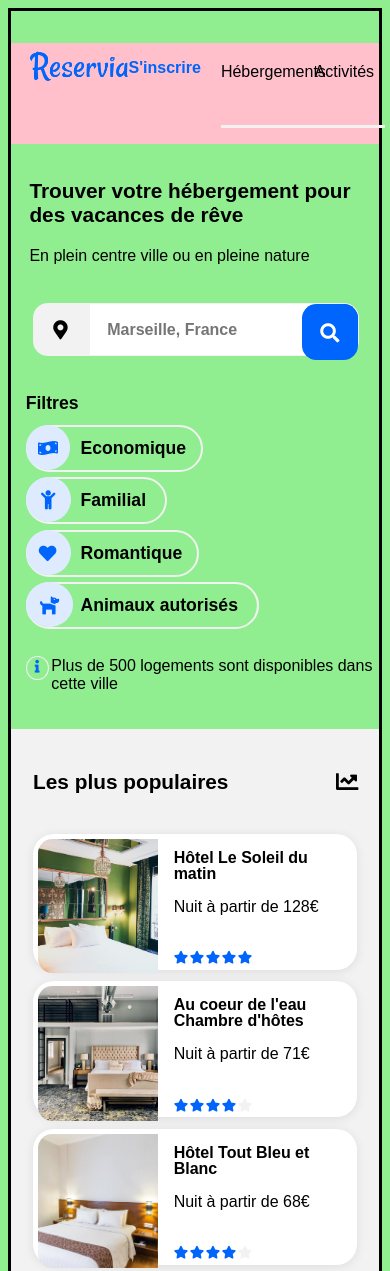
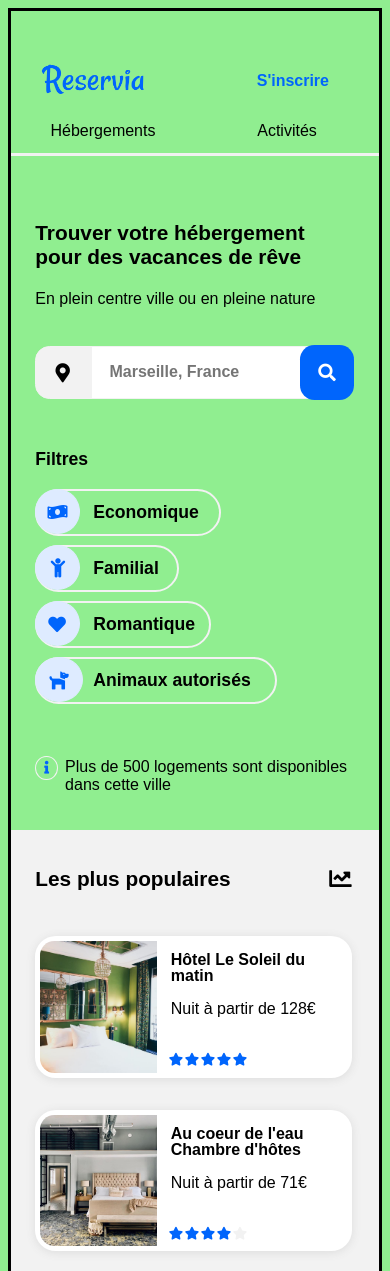
Before and after one commit to Madlys/ClarisseBouy_2_30062021, a plain HTML site: page index.html in a window 390 px wide. Shown: the top 1271 px of the page. Drawn offline with Linux system fonts and the light colour scheme; a web font is replaced by a local one.

Commit message:
réorganisation partie mobile manque agencement section hébergements et section activités

```diff
--- a/mobiles.css
+++ b/mobiles.css
@@ -12,28 +12,18 @@ body
 
 	header
 	{
-		background-color: pink;
-		margin: 2rem 3% 0 0%;/*marges ext*/
-		width: 100%;/*largeur*/
-		height: 6.3rem;/*hauteur*/
-	}
-
-	nav/*=header*/
-	{
 		flex-wrap: wrap; /*disposition des éléments flexibles*/
 	}
 
 	.reservia/*logo*/
 	{
-		margin-left: 5%;
+		margin-left: 30px;
 		order: 1;
 	}
 
 	.menu/*"hébergements" et "activités"*/
 	{
 		width: 100%;/*largeur*/
-		margin-left: 0;/*marge ext gauche annulée*/
-		margin-top: 1%;
 		order: 3;
 	}
 
@@ -54,27 +44,21 @@ body
 
 	#sinscrire
 	{
-		margin-left: auto;
-		margin-right: 20px;
 		order: 2;
-		text-align: right;
 	}
 
 	/*--------------------------Barre de recherche ---------------------------*/
 
 	.vacancesdereve/*titre barre de recherche*/
 	{
-		width: 90%;/*largeur bloc*/
-		margin-left: 5%;/*marge ext gauche du bloc*/
-		margin-top: 35px;/*marge ext entre ce bloc et le bloc header*/
+		margin: 3.1rem 6.6% 0 6.6%;/*marges ext*/
 		line-height: 1.5rem;/*espace entre les lignes*/
 	}
 
 	.barrederecherche
 	{
-		width: 88%;/*largeur bloc -ajustement visuel*/
-		margin-top: 2.2rem;/*marge ext haute (entre barre de recherche et titre)*/
-		margin-left: 6%;/*marge ext gauche (entre barre de recherche et bord de la page)*/
+		width: 86%;
+		margin: 2.2rem 6.6% 0 6.6%;/*marges ext*/
 		position: relative;/*devient l'espace de réf du bouton rechercher avec icon*/
 	}
 
@@ -101,18 +85,17 @@ body
 
 	i.fa-search/*bouton rechercher avec icon*/
 	{
-		font-size: 1.2rem;/*taille icon*/
+		font-size: 1.1rem;/*taille icon*/
 		display: flex;/*visible et en disposition flexbox*/
 		align-items: center;/*icon au centre sur l'axe vertical*/
 		justify-content: center;/*icon au centre sur l'axe horizontal*/
 		color: white;/*couleur icon*/
 		background-color: #0065FC;/*couleur fond bleu*/
-		width: 3.5rem;/*largeur bloc*/
-		height: 3.5rem;/*hauteur bloc*/
+		width: 3.4rem;/*largeur bloc*/
+		height: 3.4rem;/*hauteur bloc*/
 		border-radius: 0.9rem;/*coins arrondis*/
 		position: absolute;/*placement dans espace de réf (barrederecherche)*/
-		right: 0;/*distance droite*/ top: 0;/*...et haut*/
-		margin-left: 0;
+		right: -1.5px;/*distance droite*/ top: -1.5px;/*...et haut*/
 	}
 
 
@@ -121,75 +104,31 @@ body
 
 	.blocfiltre/*bloc filtres*/
 	{
-		display: inline-block;
+		width: 100%;
 	}
 
 	.titreblocfiltres
 	{
-		width: 88%;
-		margin-top: 2.3rem;/*marge ext haute*/
-		margin-left: 4%;/*marge ext gauche*/
-		margin-bottom: -0.6rem;/*ajustement visuel*/
+		width: 90%;
+		margin-left: 6.6%;
 	}
 
-	.filtres/*bloc filtres*/
+	.filtres/*filtres sans titre général*/
 	{
-		width: 66%;/*largeur*/
-		height: 13.1rem;/*hauteur*/
-		margin: 1.1rem 0 0 4%;/*marge ext + ajustement visuel*/
+		width: 90%;/*largeur*/
+		height: 14rem;/*hauteur*/
+		margin: 0 6.6% 0 6.6%;/*marge ext*/
 		flex-wrap: wrap;/*élément va à la ligne lorsque plus de place*/
 	}
 
-	.filtre/*intitulés filtres + contour gris*/
-	{
-		padding-left: 2rem;/*ajustement visuel*/
-	}
 
-	.filtre h2/*intitulés filtres*/
-	{
-		margin-left: 3.8rem;/*marge est gauche (entre bord contour et gris et intitulé)*/
-		margin-right: 1.9rem;/*ajustement visuel*/
-	}
-
-	#economique/*bloc filtre économique*/
-	{
-		width: 11.1rem;/*largeur*/
-	}
-
-	#familial/*bloc filtre familial*/
-	{
-		width: 8.8rem;/*largeur*/
-	}
-
-	#romantique/*bloc filtre romantique*/
-	{
-		width: 10.6rem;/*largeur*/
-	}
-
-	#economique h2, #familial h2, #romantique h2, #animaux h2
-	{
-		margin-left: 1.3rem;/*ajustement visuel*/
-		margin-right: 0.9rem;/*marge ext droite*/
-	}
-
-	#animaux/*bloc filtre animaux autorisés*/
-	{
-		width: 13.8rem;/*largeur*/
-	}
-
-	#animaux h2/*"animaux autorisés"*/
-	{
-		width: 10.1rem;/*ajustement visuel*/
-	}
 
 	/*---------------------------Info------------------------------*/
 
 	.infotexte/*icon info + texte*/
 	{
-		align-items: baseline;/*éléments flexibles alignés sur la ligne de départ de l'axe vertical*/
-		margin: 0.6rem 0 2.3rem 4%;/*marge ext*/
-		height: 2.6rem;/*hauteur*/
-		width: 95%;/*largeur*/
+		width: 90%;/*largeur*/
+		margin: 2.1rem 6.6% 2.3rem 6.6%;/*marge ext*/
 	}
 
 
@@ -199,20 +138,25 @@ body
 	.hebergements/*bloc section hébergements (titre + cartes + afficherplus)*/
 	{
 		width: 100%;
+		height: 80%;
 		background-color: transparent;/*pas de fond*/
-		left: 0;/*positon gauche en fonction du bloc de référence*/top: 581px;/*ajustement visuel*/
+		top: 36.9rem;
 	}
 
 	#titrehebergements/*titre*/
 	{
-		width: 60%;
+		margin-top: 2rem;/*marge ext haute*/
+		margin-left: 6.6%;/*marge ext gauche (entre bord section et titre)*/
 	}
 
 	.carteshebergements/*bloc cartes*/
 	{
-		margin-top: 1.2rem;/*marge ext haute (entre bloc cartes et titre)*/
-		flex-direction: column;/*éléments à la suite sur une colonne*/
-		flex-wrap: nowrap;/*élément flex en une seule colonne*/
+		background-color: burlywood;
+		width: 85%;/*largeur bloc*/
+		height: 80%;/*hauteur bloc*/
+		margin: 1.4rem 6.6% 2rem 6.6%;/*marge ext*/
+		flex-direction: column;/*élément à la suite sur une ligne*/
+		grid-gap: 0;/*pas d'espace entre les cartes*/
 	}
 
 	.cartes/*cartes (photo + description)*/
@@ -220,14 +164,9 @@ body
 		width: 100%;/*largeur carte*/
 	}
 
-	.photos/*photos d'hébergements*/
-	{
-		width: 100%;/*largeur*/
-	}
-
 	#afficherplus
 	{
-		margin-top: 0.7rem;/*marge ext haute*/
+		margin-left: 6.6%;
 	}
 
 
@@ -237,59 +176,44 @@ body
 	.populaires/*bloc gris section populaires (titre + cartes)*/
 	{
 		width: 100%;/*largeur*/
-		height: 36.3rem;/*hauteur*/
+		height: 30%;/*hauteur*/
 		border-radius: 0;/*coins pas arrondis*/
-		margin-top: 0.6rem;/*ajustement visuel*/
 	}
 
 	#titrepopulaire/*bloc titre + icône*/
 	{
-		height: 5.6rem;/*hauteur bloc*/
-		width: 88%;/*largeur bloc*/
-		margin: -1.3rem 6% 1.3rem 6%;/*marges ext + ajustement visuel*/
-	}
-
-	.fa-chart-line/*icon populaire*/
-	{
-		width: 1.3rem;/*largeur icône*/
+		width: 86%;
+		margin: 2.9rem 6.6% 0 6.6%;
 	}
 
 	#cartespopulaires/*bloc cartes*/
 	{
-		width: 88%;/*largeur*/
-		height: 28.3rem;/*hauteur*/
-		margin: -0.6rem 6% -0.6rem 6%;/*marges ext + ajustement visuel*/
+		width: 86%;/*largeur*/
+		height: 80%;/*hauteur*/
+		margin: 2rem 6.6% 2.1rem 6.6%;/*marges ext*/
 	}
 
-	.cartes2/*cartes blanches populaires (photo + desciption + note)*/
+	.photos2/*photos populaires*/
 	{
-		width: 100%;/*largeur cartes*/
-		margin-top: -0.9rem;/*ajustement visuel*/
-	}
-
-	.description2/*description photos*/
-	{
-		height: 3.6rem;/*hauteur*/
-		margin-left: 8%;/*marge ext gauche (entre photo et description)*/
+		height: 93%;
 	}
 
 	.note2/*bloc note étoiles*/
 	{
-		display: flex;/*disposition flexbox*/
-		flex-direction: row;/*éléments à la suite sur la même ligne*/
-		justify-items: space-between;/*espace entre chaque éléments*/
-		margin-left: 8%;/*marge ext gauche (entre bord photo et 1ere étoile bloc)*/
+		margin-bottom: 5rem;/*marge ext (entre note et bas carte)*/
 	}
+
 
 
 	/*-----------------------------Hébergements et Populaires------------------------------*/
 
 	.toushebergements/*bloc section hebergements et populaires*/
 	{
+		background-color: papayawhip;
 		width: 100%;/*largeur*/
-		height: 122.9rem;/*hauteur*/
+		height: 123rem;/*hauteur*/
 		flex-direction: column-reverse;/*éléments à la suite sur colonne + ordre éléments inversé)*/
-		margin-left: 0;/*pas de marge ext gauche*/
+		margin: 4rem 0 0 0;/*marges ext*/
 	}
 
 
--- a/style.css
+++ b/style.css
@@ -193,9 +193,10 @@ i.fa-search/*bouton rechercher avec icon*/
 {
 	display: flex;/*dispositon flexbox*/
 	flex-direction: row;/*éléments à la suite sur une même ligne*/
+	flex-wrap: wrap;/*éléments passent à la ligne lorsque plus de place*/
 }
 
-.fa-money-bill-wave, .fa-child, .fa-heart, .fa-dog
+.fa-money-bill-wave, .fa-child, .fa-heart, .fa-dog /*icones*/
 {
 	color: #0065FC;/*couleur*/
 	border: 0.1rem solid #DEEBFF;/*contour bleu clair*/
@@ -299,7 +300,7 @@ i.fa-search/*bouton rechercher avec icon*/
 {
 	font-size: 0.8rem;/*taille icone*/
 	color: #0065FC;
-	margin-right: 0.8%;/*marge ext droite (entre icon info et texte)*/
+	margin-right: 7px;/*marge ext droite (entre icon info et texte)*/
 	padding: 0.3rem 0.5rem 0.3rem 0.5rem;/*marge int (entre icon info et bordure)*/
 	border: 0.1rem solid #F2F2F2;/*bordure grise*/
 	border-radius: 90%;/*angles bordure arrondis à 90%*/
@@ -309,7 +310,7 @@ i.fa-search/*bouton rechercher avec icon*/
 {
 	display: flex;/*disposition flexbox*/
 	flex-direction: row;/*éléments à la suite sur une même ligne*/
-	align-items: center;/*éléments centrés sur l'axe verticale*/
+	align-items: baseline;/*éléments centrés sur l'axe verticale*/
 	margin: 2.1rem 0 2.3rem 3.8%;/*marge ext*/
 	height: 1.5rem;/*hauteur*/
 }
--- a/tablettes.css
+++ b/tablettes.css
@@ -36,7 +36,6 @@ body
 
 	.filtres/*filtres sans titre général*/
 	{
-		flex-wrap: wrap;
 	}
 
 	/*--------------------------------Hébergements----------------------------------*/
@@ -121,10 +120,17 @@ body
 
 	/*----------------------------------------Activités-----------------------------------------------*/
 
+	.cartesactivités/*bloc cartes*/
+	{
+
+	}
 
 
+	/*----------------------------------------Pied de Page-----------------------------------------------*/
 
-
-
+	.pieddepage/*footer int*/
+	{
+		width: 83%;
+	}
 
 }
```
